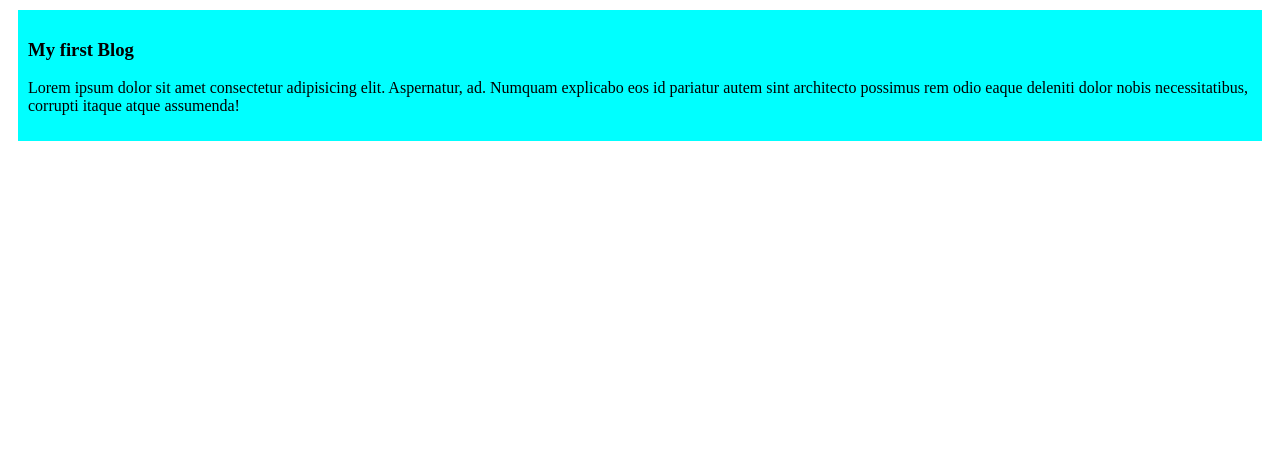
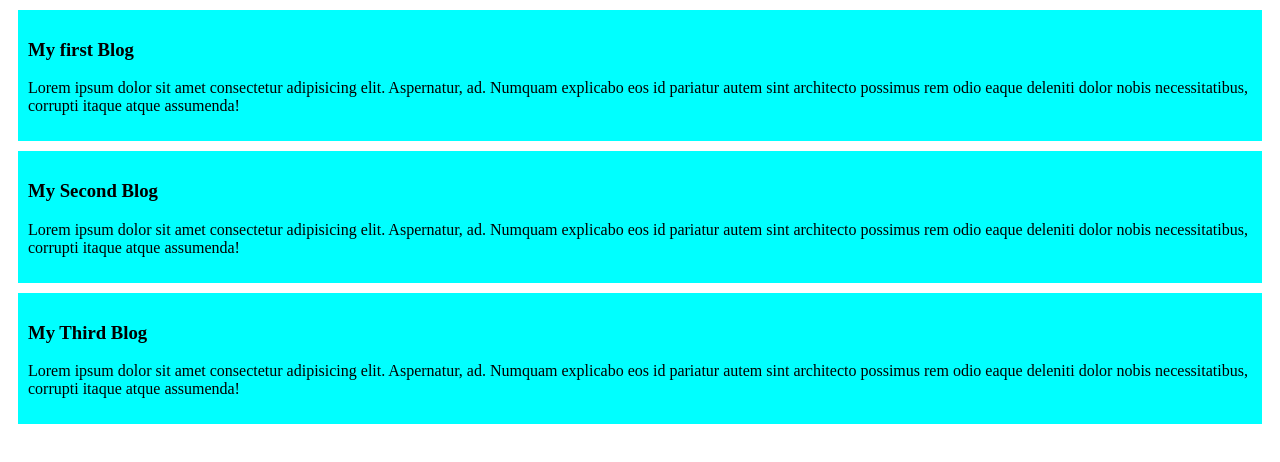
Before and after one commit to opurbo276/my-first-git-repo, a plain HTML site: page index.html in a window 1280 px wide. Drawn offline with Linux system fonts and the light colour scheme.

Commit message:
add second and third pera

```diff
--- a/index.html
+++ b/index.html
@@ -11,5 +11,13 @@
         <h3>My first Blog</h3>
         <p>Lorem ipsum dolor sit amet consectetur adipisicing elit. Aspernatur, ad. Numquam explicabo eos id pariatur autem sint architecto possimus rem odio eaque deleniti dolor nobis necessitatibus, corrupti itaque atque assumenda!</p>
     </div>
+    <div>
+        <h3>My Second Blog</h3>
+        <p>Lorem ipsum dolor sit amet consectetur adipisicing elit. Aspernatur, ad. Numquam explicabo eos id pariatur autem sint architecto possimus rem odio eaque deleniti dolor nobis necessitatibus, corrupti itaque atque assumenda!</p>
+    </div>
+    <div>
+        <h3>My Third Blog</h3>
+        <p>Lorem ipsum dolor sit amet consectetur adipisicing elit. Aspernatur, ad. Numquam explicabo eos id pariatur autem sint architecto possimus rem odio eaque deleniti dolor nobis necessitatibus, corrupti itaque atque assumenda!</p>
+    </div>
   </body>
 </html>
```
